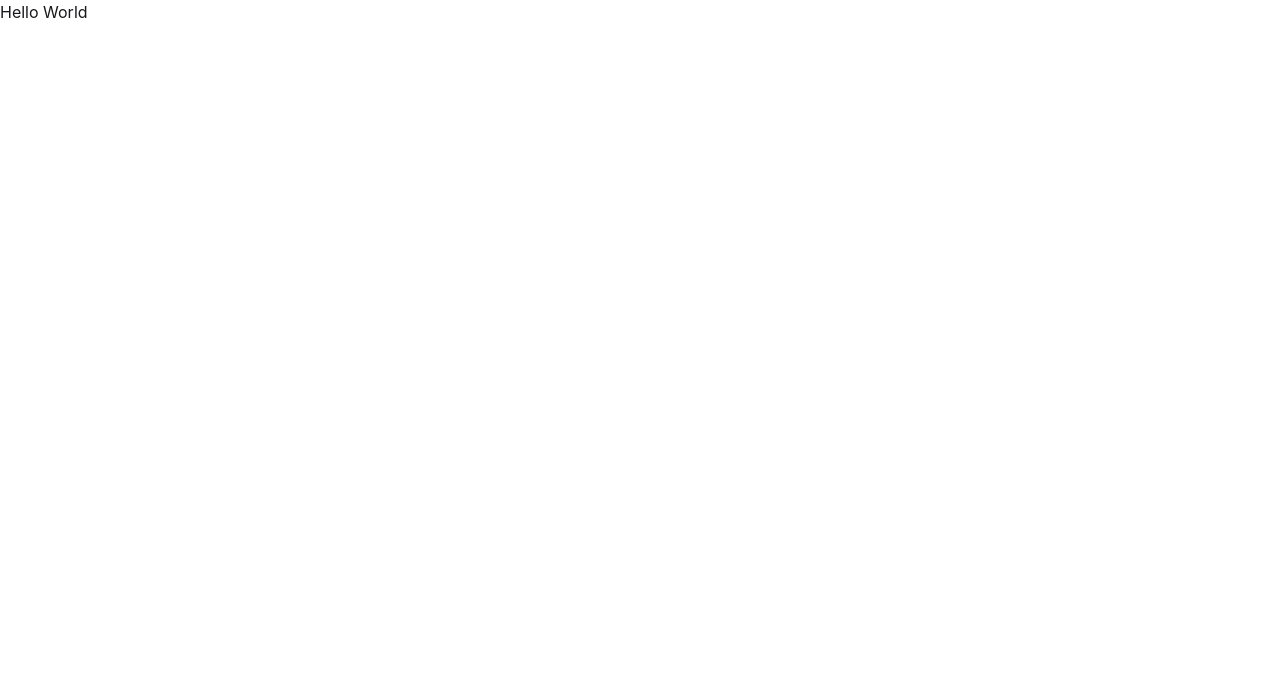
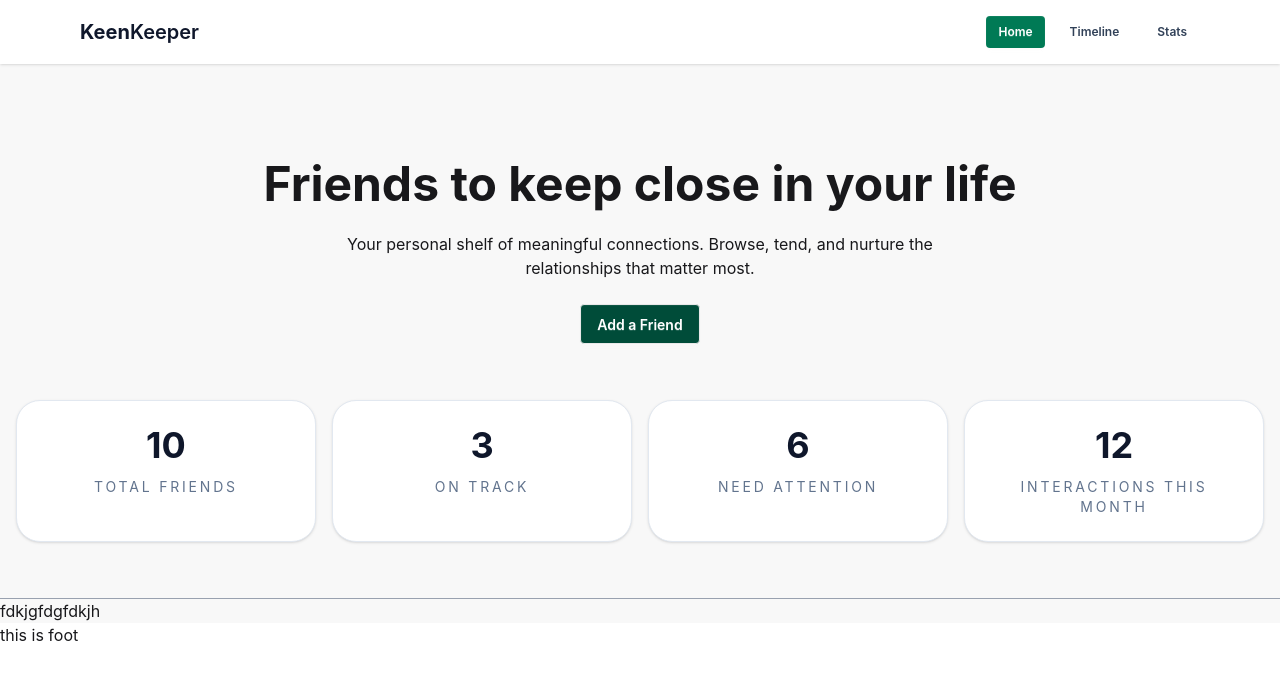
Before and after one commit to 340SAMI/Project_Kinkeeper, a React (Vite) app: page / in a window 1280 px wide. Shown: the top 680 px of the page. Built offline with nearby package versions, Linux system fonts and the light colour scheme.

Commit message:
added navbar and banner section

```diff
--- a/index.html
+++ b/index.html
@@ -1,5 +1,5 @@
 <!doctype html>
-<html lang="en">
+<html lang="en" data-theme="light">
   <head>
     <meta charset="UTF-8" />
     <link rel="icon" type="image/svg+xml" href="/favicon.svg" />
--- /dev/null
+++ b/src/Layout/Footer.jsx
@@ -0,0 +1,11 @@
+import React from 'react';
+
+const Footer = () => {
+    return (
+        <div>
+            <h2>this is foot</h2>
+        </div>
+    );
+};
+
+export default Footer;
--- /dev/null
+++ b/src/Layout/Navbar.jsx
@@ -0,0 +1,117 @@
+import React, { useState } from 'react';
+import { Link, NavLink } from 'react-router';
+
+const Navbar = () => {
+    const [open, setOpen] = useState(false);
+
+    return (
+        <>
+            <div className="navbar bg-white px-4 py-3 shadow-sm lg:px-20">
+                <div className="flex-1">
+                    <Link to="/" className="text-xl font-semibold text-slate-900">
+                        <span className="font-bold">Keen</span>Keeper
+                    </Link>
+                </div>
+
+                <div className="flex-none lg:hidden">
+                    <button
+                        type="button"
+                        onClick={() => setOpen((prev) => !prev)}
+                        className="btn btn-square btn-ghost"
+                        aria-label="Toggle menu"
+                    >
+                        <svg
+                            xmlns="http://www.w3.org/2000/svg"
+                            className="h-6 w-6"
+                            fill="none"
+                            viewBox="0 0 24 24"
+                            stroke="currentColor"
+                        >
+                            <path
+                                strokeLinecap="round"
+                                strokeLinejoin="round"
+                                strokeWidth="2"
+                                d="M4 6h16M4 12h16M4 18h16"
+                            />
+                        </svg>
+                    </button>
+                </div>
+
+                <div className="hidden lg:flex flex-none items-center gap-3">
+                    <NavLink
+                        to="/"
+                        className={({ isActive }) =>
+                            isActive
+                                ? 'btn btn-sm bg-emerald-700 text-white border-0 hover:bg-emerald-800'
+                                : 'btn btn-ghost btn-sm text-slate-700 hover:text-slate-900'
+                        }
+                    >
+                        Home
+                    </NavLink>
+                    <NavLink
+                        to="/timeline"
+                        className={({ isActive }) =>
+                            isActive
+                                ? 'btn btn-sm bg-emerald-700 text-white border-0 hover:bg-emerald-800'
+                                : 'btn btn-ghost btn-sm text-slate-700 hover:text-slate-900'
+                        }
+                    >
+                        Timeline
+                    </NavLink>
+                    <NavLink
+                        to="/stats"
+                        className={({ isActive }) =>
+                            isActive
+                                ? 'btn btn-sm bg-emerald-700 text-white border-0 hover:bg-emerald-800'
+                                : 'btn btn-ghost btn-sm text-slate-700 hover:text-slate-900'
+                        }
+                    >
+                        Stats
+                    </NavLink>
+                </div>
+            </div>
+
+            {open && (
+                <div className="lg:hidden bg-white shadow-sm border-t border-slate-200">
+                    <nav className="flex flex-col gap-2 px-4 py-4">
+                        <NavLink
+                            to="/"
+                            onClick={() => setOpen(false)}
+                            className={({ isActive }) =>
+                                isActive
+                                    ? 'btn btn-sm bg-emerald-700 text-white border-0 hover:bg-emerald-800 w-full text-left'
+                                    : 'btn btn-ghost btn-sm text-slate-700 hover:text-slate-900 w-full text-left'
+                            }
+                        >
+                            Home
+                        </NavLink>
+                        <NavLink
+                            to="/timeline"
+                            onClick={() => setOpen(false)}
+                            className={({ isActive }) =>
+                                isActive
+                                    ? 'btn btn-sm bg-emerald-700 text-white border-0 hover:bg-emerald-800 w-full text-left'
+                                    : 'btn btn-ghost btn-sm text-slate-700 hover:text-slate-900 w-full text-left'
+                            }
+                        >
+                            Timeline
+                        </NavLink>
+                        <NavLink
+                            to="/stats"
+                            onClick={() => setOpen(false)}
+                            className={({ isActive }) =>
+                                isActive
+                                    ? 'btn btn-sm bg-emerald-700 text-white border-0 hover:bg-emerald-800 w-full text-left'
+                                    : 'btn btn-ghost btn-sm text-slate-700 hover:text-slate-900 w-full text-left'
+                            }
+                        >
+                            Stats
+                        </NavLink>
+                    </nav>
+                </div>
+            )}
+        </>
+    );
+};
+
+export default Navbar;
--- /dev/null
+++ b/src/Layout/root.jsx
@@ -0,0 +1,17 @@
+import React from 'react';
+import Navbar from './Navbar';
+import { Outlet } from 'react-router';
+import Footer from './Footer';
+
+
+const root = () => {
+    return (
+        <div>
+            <Navbar></Navbar>
+            <Outlet></Outlet>
+            <Footer></Footer>
+        </div>
+    );
+};
+
+export default root;
--- a/src/main.jsx
+++ b/src/main.jsx
@@ -3,11 +3,18 @@ import { createRoot } from 'react-dom/client'
 import './index.css'
 import { createBrowserRouter } from "react-router";
 import { RouterProvider } from "react-router/dom";
+import root from './Layout/root';
+import Home from './pages/home/Home';
+import ErrorPage from './pages/error/ErrorPage';
 
 const router = createBrowserRouter([
   {
     path: "/",
-    element: <div>Hello World</div>,
+    Component: root,
+    children:[
+      {index:true, Component:Home},
+      {path:'*', Component: ErrorPage},
+    ]
   },
 ]);
 
--- /dev/null
+++ b/src/pages/error/ErrorPage.jsx
@@ -0,0 +1,24 @@
+import React from 'react';
+import { Link } from 'react-router';
+
+const ErrorPage = () => {
+    return (
+        <div className="min-h-[calc(100vh-96px)] flex items-center justify-center bg-slate-50 px-6 py-12 text-slate-900">
+            <div className="max-w-xl rounded-3xl bg-white p-10 shadow-sm ring-1 ring-slate-200">
+                <p className="text-6xl font-bold tracking-tight uppercase  text-red-700 text-center">404 <span>error</span></p>
+                <h1 className="flex justify-center mt-6 text-5xl font-bold tracking-tight">Page not found</h1>
+                <p className="mt-4 text-slate-600">
+                    The page you are looking for doesn’t exist or has been moved.
+                </p>
+                <Link
+                    to="/"
+                    className="flex justify-center mt-8 rounded-full bg-yellow-500 px-6 py-3 text-sm font-semibold text-white shadow-sm transition hover:bg-emerald-800"
+                >
+                    Go back home
+                </Link>
+            </div>
+        </div>
+    );
+};
+
+export default ErrorPage;
--- /dev/null
+++ b/src/pages/home/Components/Banner/Banner.jsx
@@ -0,0 +1,44 @@
+import React from 'react';
+
+const Banner = () => {
+    return (
+        <div>
+                <div className="hero bg-base-200">
+                    <div className="hero-content flex-col text-center">
+                        <div className="pt-20">
+                            <h1 className="text-5xl font-bold">Friends to keep close in your life</h1>
+                            <p className="py-6 text-center" >
+                               Your personal shelf of meaningful connections. Browse, tend, and nurture the <br/>
+                               relationships that matter most.
+                            </p>
+                            <button className="btn  bg-success-content text-white">Add a Friend</button>
+                        </div>
+
+                        <div className="mt-10 grid gap-4 sm:grid-cols-2 xl:grid-cols-4 mb-10">
+                            <div className="rounded-3xl border border-slate-200 bg-white p-6 text-center shadow-sm">
+                                <p className="text-4xl font-bold text-slate-900">10</p>
+                                <p className="mt-3 text-sm uppercase tracking-[0.2em] text-slate-500">Total Friends</p>
+                            </div>
+                            <div className="rounded-3xl border border-slate-200 bg-white p-6 text-center shadow-sm">
+                                <p className="text-4xl font-bold text-slate-900">3</p>
+                                <p className="mt-3 text-sm uppercase tracking-[0.2em] text-slate-500">On Track</p>
+                            </div>
+                            <div className="rounded-3xl border border-slate-200 bg-white p-6 text-center shadow-sm">
+                                <p className="text-4xl font-bold text-slate-900">6</p>
+                                <p className="mt-3 text-sm uppercase tracking-[0.2em] text-slate-500">Need Attention</p>
+                            </div>
+                            <div className="rounded-3xl border border-slate-200 bg-white p-6 text-center shadow-sm">
+                                <p className="text-4xl font-bold text-slate-900">12</p>
+                                <p className="mt-3 text-sm uppercase tracking-[0.2em] text-slate-500">Interactions This Month</p>
+                            </div>
+                        </div>
+                    </div>
+
+                </div>
+
+                 <hr class="border-gray-400 max-w-[86rem] mx-auto"></hr>
+        </div>
+    );
+};
+
+export default Banner;
--- /dev/null
+++ b/src/pages/home/Components/FriendSection/FriendSection.jsx
@@ -0,0 +1,11 @@
+import React from 'react';
+
+const FriendSection = () => {
+    return (
+        <div>
+            <h3>fdkjgfdgfdkjh</h3>
+        </div>
+    );
+};
+
+export default FriendSection;
--- /dev/null
+++ b/src/pages/home/Home.jsx
@@ -0,0 +1,14 @@
+import React from 'react';
+import Banner from './Components/Banner/Banner';
+import FriendSection from './Components/FriendSection/FriendSection';
+
+const Home = () => {
+    return (
+        <div className='bg-base-200'>
+            <Banner></Banner>
+            <FriendSection></FriendSection>
+        </div>
+    );
+};
+
+export default Home;
```
Also changed, not shown: src/index.css (line endings or trailing spaces).
